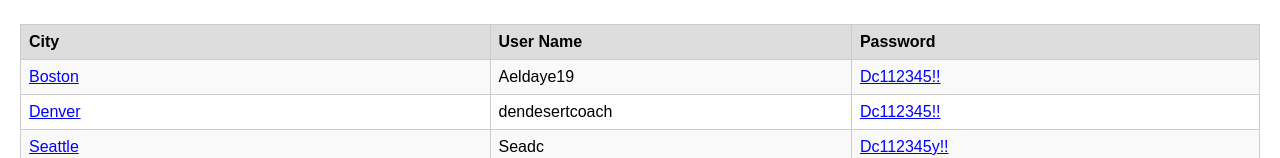
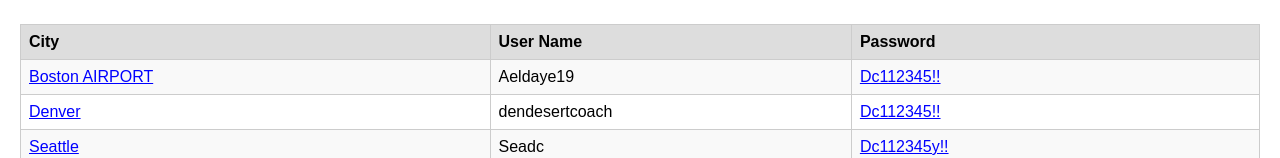
Before and after one commit to JohannBarajas/CIUDADES_HORA, a plain HTML site: page index.html in a window 1280 px wide. Shown: the part 140-298 px from the top of the page. Drawn offline with Linux system fonts and the light colour scheme.

Commit message:
BOSTON AIRPORT

```diff
--- a/index.html
+++ b/index.html
@@ -124,7 +124,7 @@
       <th>User Name</th>
       <th>Password</th>
     </tr>
-    <tr><td><a onclick="copiarYRedirigir('Aeldaye19')">Boston</a></td><td>Aeldaye19</td><td><a onclick="copiarTexto('Dc112345!!')">Dc112345!!</a></td></tr>
+    <tr><td><a onclick="copiarYRedirigir('Aeldaye19')">Boston AIRPORT</a></td><td>Aeldaye19</td><td><a onclick="copiarTexto('Dc112345!!')">Dc112345!!</a></td></tr>
     <tr><td><a onclick="copiarYRedirigir('dendesertcoach')">Denver</a></td><td>dendesertcoach</td><td><a onclick="copiarTexto('Dc112345!!')">Dc112345!!</a></td></tr>
     <tr><td><a onclick="copiarYRedirigir('Seadc')">Seattle</a></td><td>Seadc</td><td><a onclick="copiarTexto('Dc112345y!!')">Dc112345y!!</a></td></tr>
     <tr><td><a onclick="copiarYRedirigir('Desertcoach12345')">Seattle UPS</a></td><td>Desertcoach12345</td><td><a onclick="copiarTexto('Desertcoach1!!!')">Desertcoach1!!!</a></td></tr>
```
